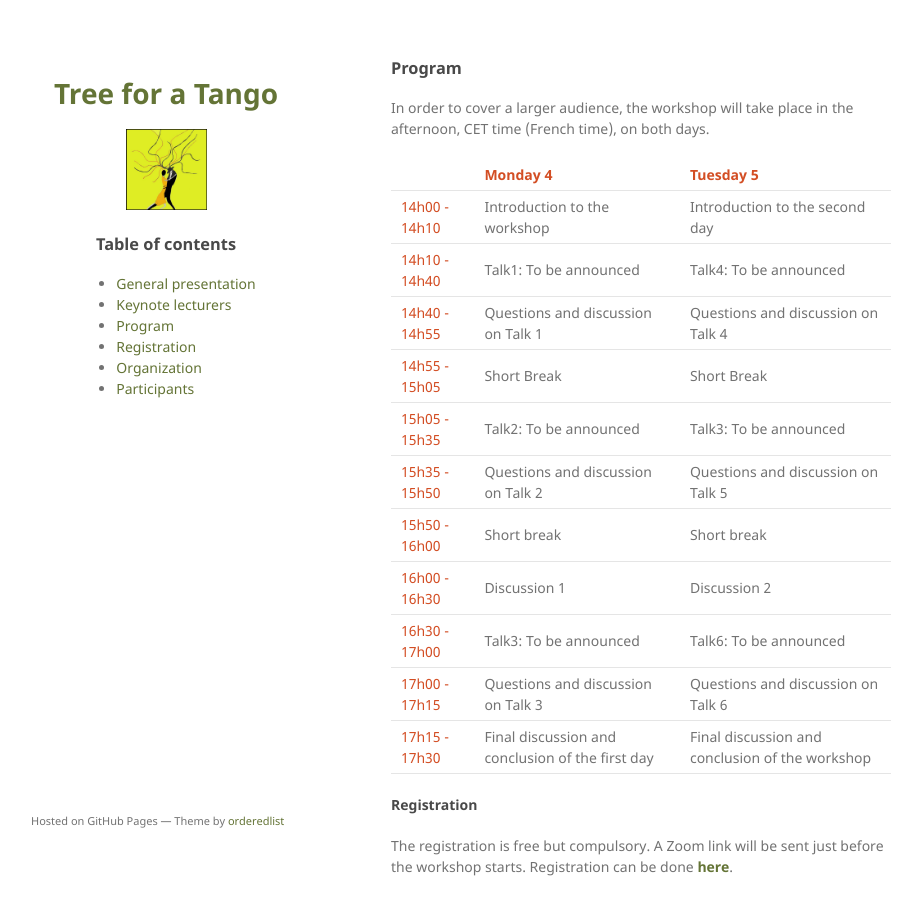
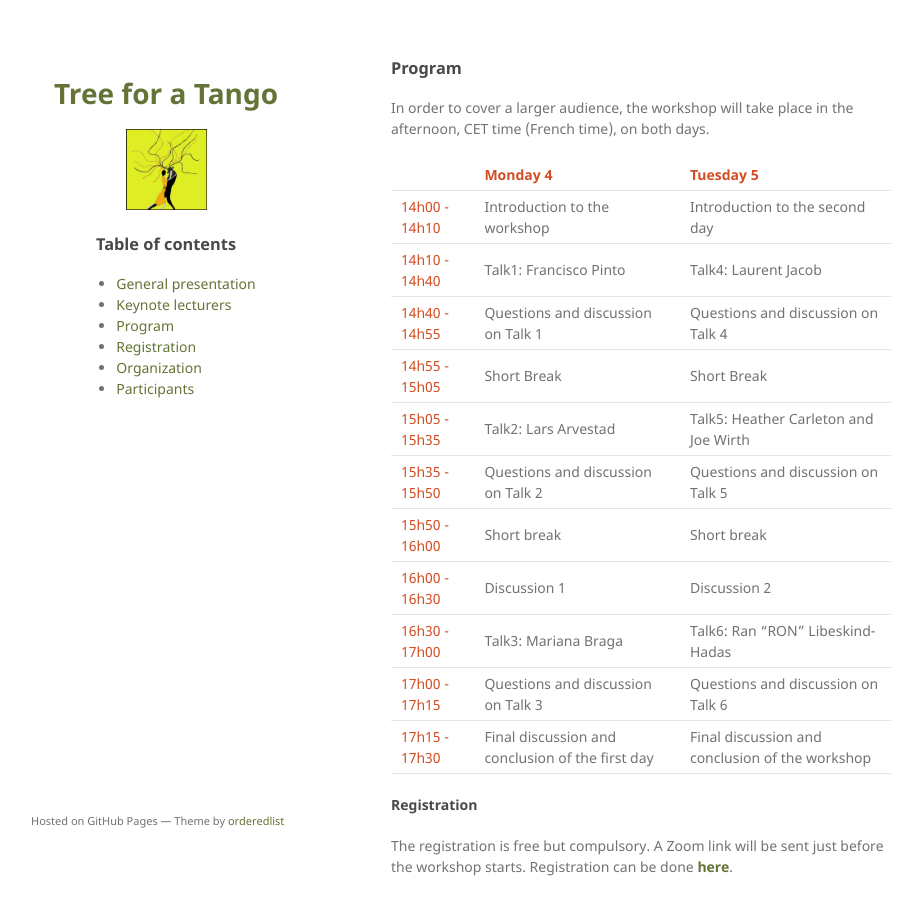
Before and after one commit to bioinf-isel/bioinf-isel.github.io, a Jekyll site: the page built from tree-for-a-tango/index.md, in a window 1280 px wide and 900 px high, scrolled down 2793 px. Shown: the whole window, without its empty margins (179-1101 px from the left). Built offline with Jekyll 4.4.1, drawn with Linux system fonts in a browser that asks for light colours; the repository's description, which GitHub fills in, is left out; some of the changed text lies outside the part shown.

Commit message:
schedules

```diff
--- a/tree-for-a-tango/index.md
+++ b/tree-for-a-tango/index.md
@@ -43,7 +43,7 @@ This workshop, will be on phylogeny and cophylogeny in general, mathematical mod
 **<span style="color:#647436">Joe Wirth,
 Enteric Diseases Laboratory Branch DFWED/NCEZID/CDC, US.</span>**
 
-**<span style="color:#D34E24">Title: Molecular surveillance in public health using phylogenetics </span>**
+**<span style="color:#D34E24"> Molecular surveillance in public health using phylogenetics </span>**
 <br clear="left"/>
 
 **<span style="color:#D34E24">Abstract: TBA</span>**
@@ -115,14 +115,14 @@ In order to cover a larger audience, the workshop will take place in the afterno
 |              | <span style="color:#D34E24"> Monday 4</span>          | <span style="color:#D34E24">Tuesday 5</span> |
 |:-------------|:------------------|:----------|
 |  <span style="color:#D34E24">14h00 \- 14h10</span>| Introduction to the workshop | Introduction to the second day  |
-| <span style="color:#D34E24">14h10 \- 14h40</span> | Talk1: To be announced  | Talk4: To be announced  |
+| <span style="color:#D34E24">14h10 \- 14h40</span> | Talk1: Francisco Pinto  | Talk4: Laurent Jacob |
 | <span style="color:#D34E24">14h40 \- 14h55</span> | Questions and discussion on Talk 1     | Questions and discussion on Talk 4   |
 | <span style="color:#D34E24">14h55 \- 15h05</span> | Short Break     | Short Break   |
-| <span style="color:#D34E24">15h05 \- 15h35</span> | Talk2: To be announced  | Talk3: To be announced  |
+| <span style="color:#D34E24">15h05 \- 15h35</span> | Talk2: Lars Arvestad  | Talk5: Heather Carleton and Joe Wirth  |
 | <span style="color:#D34E24">15h35 \- 15h50</span> | Questions and discussion on Talk 2     | Questions and discussion on Talk 5   |
 | <span style="color:#D34E24">15h50 \- 16h00</span> | Short break | Short break  |
 | <span style="color:#D34E24">16h00 \- 16h30</span> | Discussion 1 | Discussion 2  |
-| <span style="color:#D34E24">16h30 \- 17h00</span> | Talk3: To be announced  | Talk6: To be announced  |
+| <span style="color:#D34E24">16h30 \- 17h00</span> | Talk3: Mariana Braga  | Talk6: Ran “RON” Libeskind-Hadas  |
 | <span style="color:#D34E24">17h00 \- 17h15</span> | Questions and discussion on Talk 3     | Questions and discussion on Talk 6  |
 | <span style="color:#D34E24">17h15 \- 17h30</span> | Final discussion and conclusion of the first day | Final discussion and conclusion of the workshop  |
 
```
